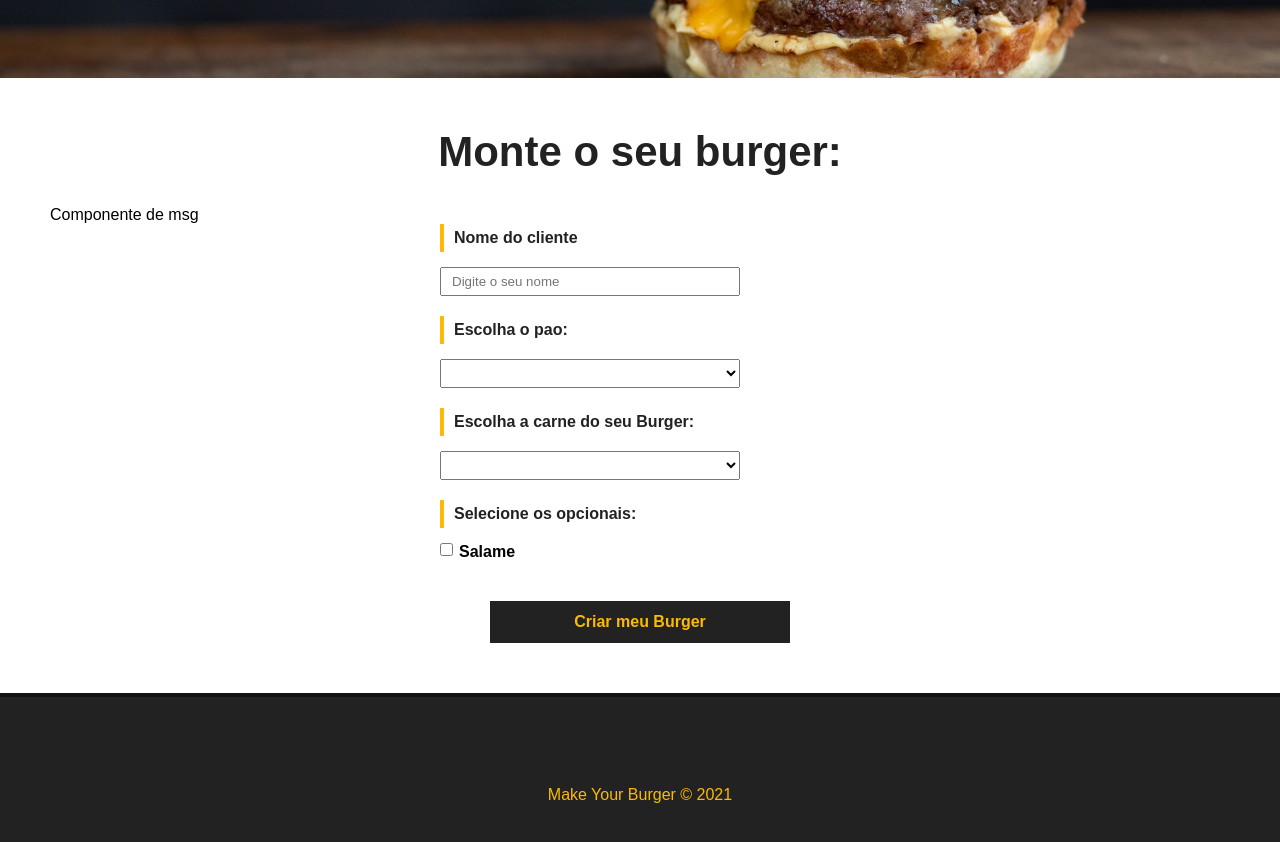
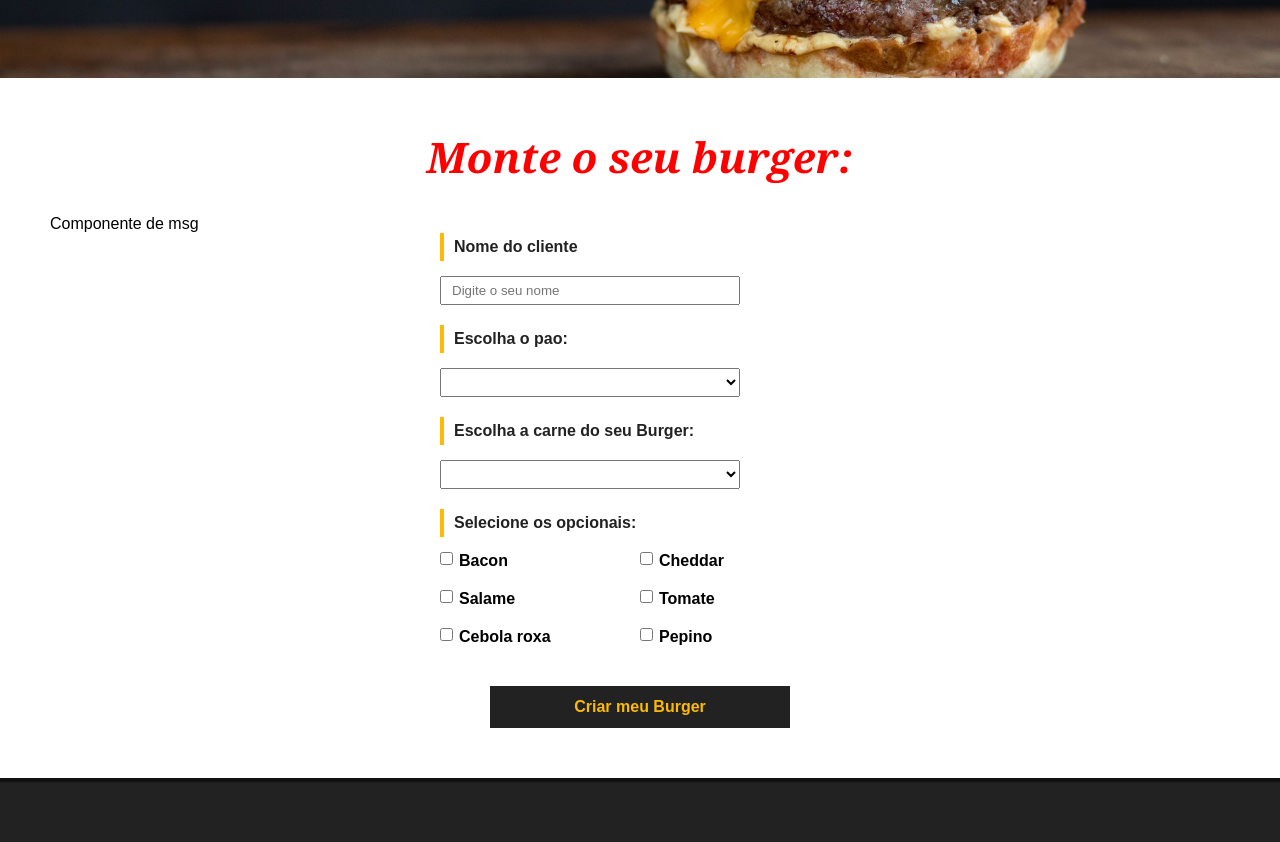
Before and after one commit to diogeneshas/make_your_burger, a Vue app: page / in a window 1280 px wide. Shown: the part 500-1342 px from the top of the page. Built offline with nearby package versions, Linux system fonts and the light colour scheme; data requests are answered from the project's data file.

Commit message:
inserindo dados no banco

```diff
--- a/db/db.json
+++ b/db/db.json
@@ -100,6 +100,43 @@
       ],
       "status": "Solicitado",
       "id": 4
+    },
+    {
+      "nome": "Diogenes",
+      "carne": "Maminha",
+      "pao": "3 Queijos",
+      "opcionais": [
+        "Bacon",
+        "Cheddar",
+        "Tomate",
+        "Pepino"
+      ],
+      "status": "Solicitado",
+      "id": 5
+    },
+    {
+      "nome": "Diogenes",
+      "carne": "Maminha",
+      "pao": "3 Queijos",
+      "opcionais": [
+        "Bacon",
+        "Cheddar",
+        "Tomate",
+        "Pepino"
+      ],
+      "status": "Solicitado",
+      "id": 6
+    },
+    {
+      "nome": "Diogenes Henrique",
+      "carne": "Maminha",
+      "pao": "Integral",
+      "opcionais": [
+        "Bacon",
+        "Cheddar"
+      ],
+      "status": "Solicitado",
+      "id": 7
     }
   ]
 }
--- a/src/components/BurgerForm.vue
+++ b/src/components/BurgerForm.vue
@@ -2,7 +2,7 @@
     <div>
         <p>Componente de msg</p>
         <div>
-            <form action="" id="burger-form">
+            <form action="" id="burger-form" @submit="createBurger">
                 <div class="input-container">
                     <label for="nome">Nome do cliente</label>
                     <input type="text" id="nome" name="name" v-model="nome" placeholder="Digite o seu nome">
@@ -11,21 +11,21 @@
                     <label for="pao">Escolha o pao:</label>
                     <select name="pao" id="pao" v-model="pao">
                         <option value="">Selecione o seu pao</option>
-                        <option value="integral">Integral</option>
+                        <option v-for="pao in paes" :key="pao.id" :value="pao.tipo">{{ pao.tipo }}</option>
                     </select>
                 </div>
                 <div class="input-container">
                     <label for="carne">Escolha a carne do seu Burger:</label>
                     <select name="carne" id="carne" v-model="carne">
                         <option value="">Selecione o tipo de carne</option>
-                        <option value="integral">Maminha</option>
+                        <option v-for="carne in carnes" :key="carne.id" :value="carne.tipo">{{ carne.tipo }}</option>
                     </select>
                 </div>
                 <div id="opcionais-container" class="input-container">
                     <label id="opcionais-title" for="opcionais">Selecione os opcionais:</label>
-                    <div class="checkbox-container">
-                        <input type="checkbox" name="opcionais" v-model="opcionais" value="salame">
-                        <span>Salame</span>
+                    <div class="checkbox-container" v-for="opcional in opcionaisdata" :key="opcional.id" >
+                        <input type="checkbox" name="opcionais" v-model="opcionais" :value="opcional.tipo">
+                        <span>{{ opcional.tipo }}</span>
                     </div>
                 </div>
                 <div class="input-container">
@@ -38,7 +38,65 @@
 
 <script>
 export default {
-    name: 'BurgerForm'
+    name: 'BurgerForm',
+    data() {
+        return {
+           paes: null,
+           carnes: null,
+           opcionaisdata: null,
+           nome: null,
+           pao: null,
+           carne: null,
+           opcionais: [],
+           status: 'Solicitado',
+           msg: null
+        }
+    },
+    methods: {
+        async getIngredientes() {
+
+            const req = await fetch("http://localhost:3000/ingredientes")
+            const data = await req.json()
+
+            this.paes = data.paes
+            this.carnes = data.carnes
+            this.opcionaisdata = data.opcionais
+        },
+        async createBurger(e) {
+            e.preventDefault()
+
+            const data = {
+                nome: this.nome,
+                carne: this.carne,
+                pao: this.pao,
+                opcionais: Array.from(this.opcionais),
+                status: 'Solicitado'
+            }
+
+            const dataJson = JSON.stringify(data)
+
+            const req = await fetch("http://localhost:3000/burgers", {
+                method: 'POST',
+                headers: { 'content-type': 'application/json'},
+                body: dataJson
+            });
+
+            const res = await req.json();
+
+            // colocar uma msg de sistema
+
+
+            // limpar os campos
+            this.nome = ''
+            this.carne = ''
+            this.pao = ''
+            this.opcionais = ''
+        }
+
+    },
+    mounted() {
+        this.getIngredientes()
+    }
 }
 </script>
 
--- a/src/views/Home.vue
+++ b/src/views/Home.vue
@@ -17,3 +17,11 @@ export default {
   }
 }
 </script>
+
+<style scoped>
+  h1 {
+    font-family: Georgia, 'Times New Roman', Times, serif;
+    color: red;
+    font-style: italic;
+  }
+</style>
```
Lines whose indentation alone changed are shown as unchanged.
